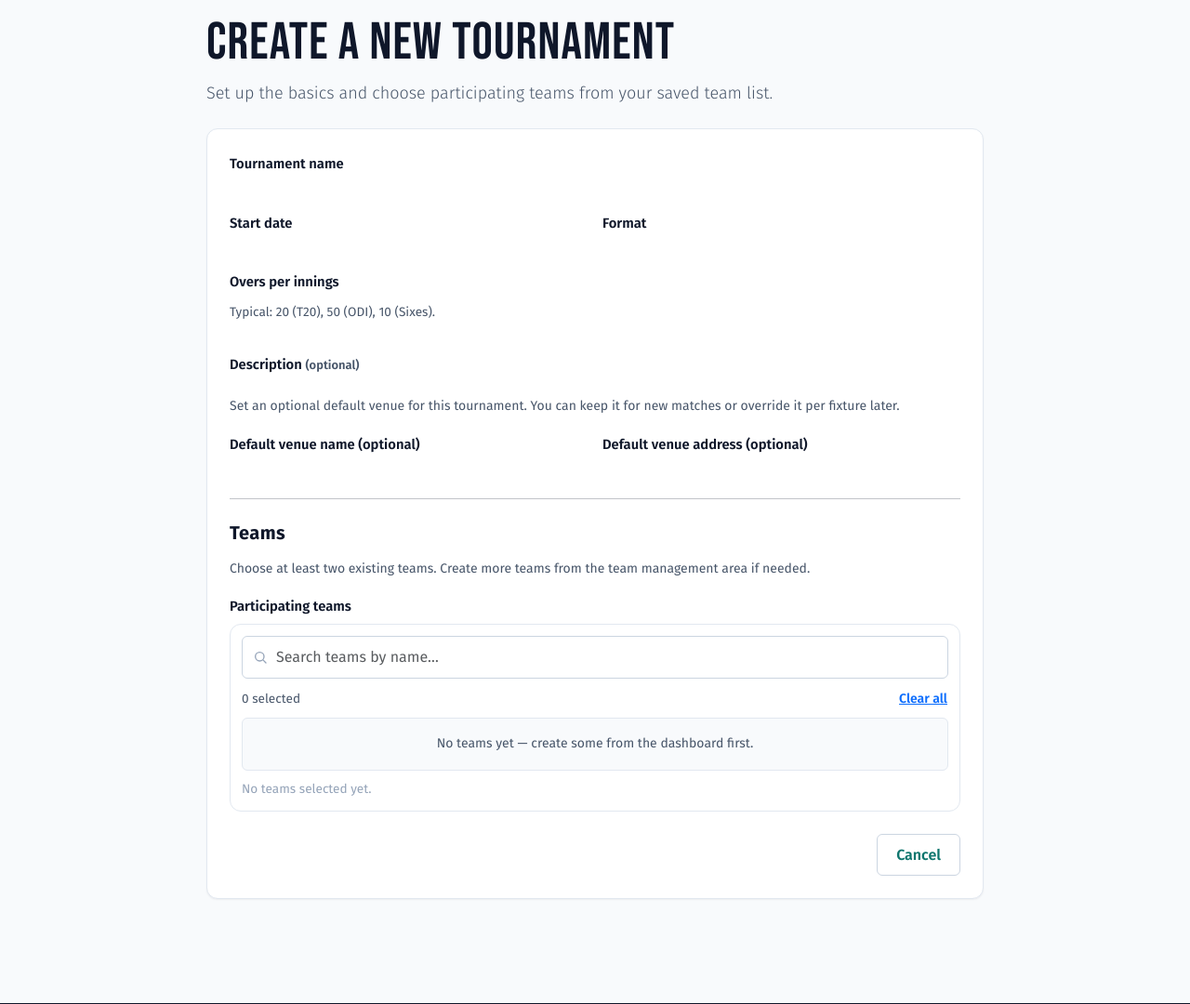
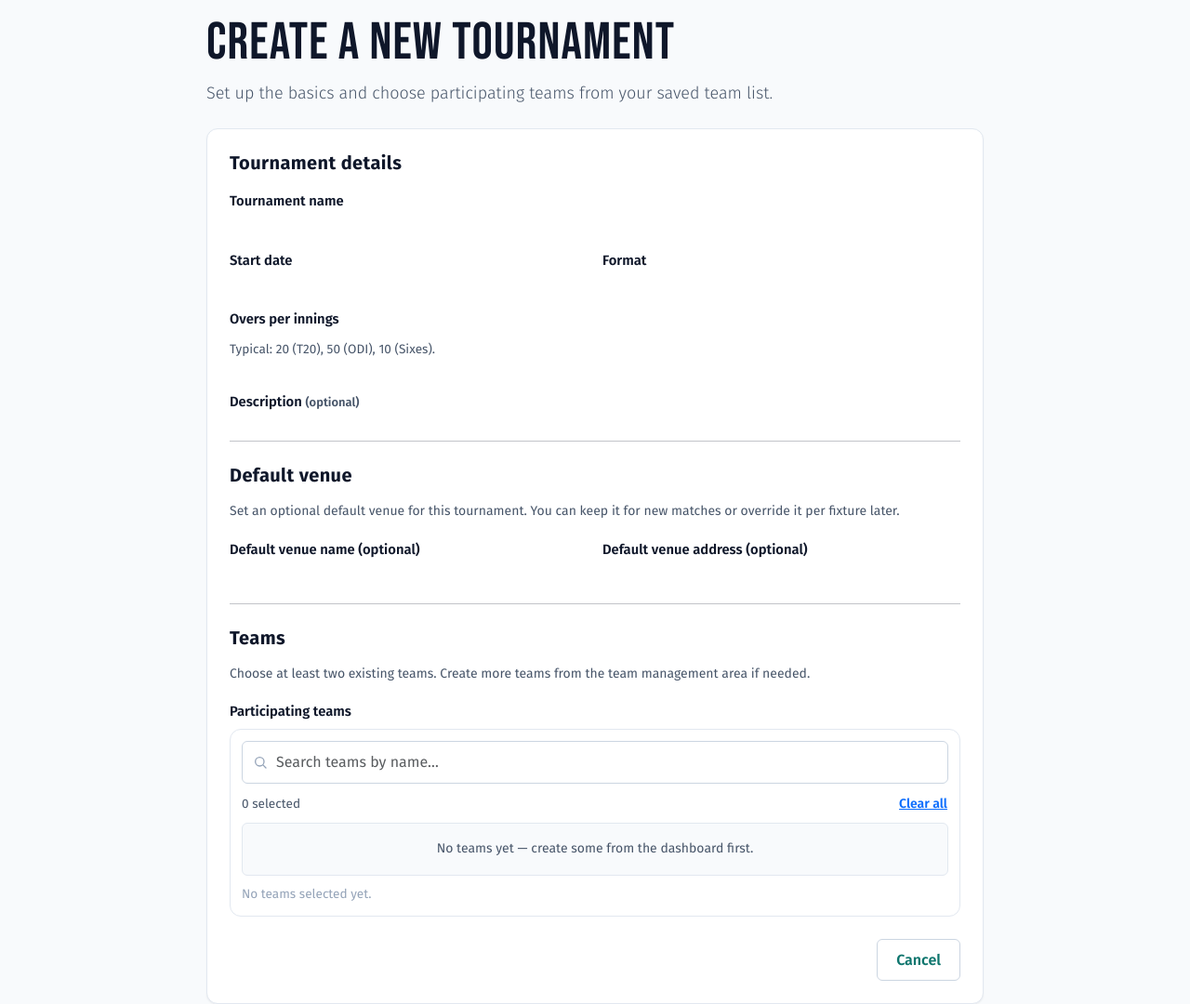
Before and after one commit to kyleczhang/cits5505-tournament-management-system, a Python web app: template app/criktrack/templates/tournaments/create.html in a window 1280 px wide. Shown: the part 147-1227 px from the top of the page at 93% size. Run offline with Jinja, Linux system fonts and the light colour scheme; the template is opened without the code that fills it, so the values that code supplies are empty.

Commit message:
Split tournament create form sections

```diff
--- a/app/criktrack/templates/tournaments/create.html
+++ b/app/criktrack/templates/tournaments/create.html
@@ -23,6 +23,7 @@
       <form method="post" class="ctm-card" novalidate>
         {{ form.hidden_tag() }}
 
+        <h2 class="h5 mb-3" style="font-family:var(--ctm-font-body); font-weight:700;">Tournament details</h2>
         <div class="row g-3">
           <div class="col-12">
             {{ field(form.name, "Tournament name", placeholder="e.g. UWA Social League 2026") }}
@@ -47,11 +48,13 @@
               <div class="form-hint-error" role="alert">{{ err }}</div>
             {% endfor %}
           </div>
-          <div class="col-12">
-            <div class="small muted">
-              Set an optional default venue for this tournament. You can keep it for new matches or override it per fixture later.
-            </div>
-          </div>
+        </div>
+
+        <hr class="my-4">
+
+        <h2 class="h5 mb-3" style="font-family:var(--ctm-font-body); font-weight:700;">Default venue</h2>
+        <p class="small muted mb-3">Set an optional default venue for this tournament. You can keep it for new matches or override it per fixture later.</p>
+        <div class="row g-3">
           <div class="col-md-6">
             {{ field(form.venue_name, "Default venue name (optional)", placeholder="e.g. UWA Sports Park") }}
           </div>
```
